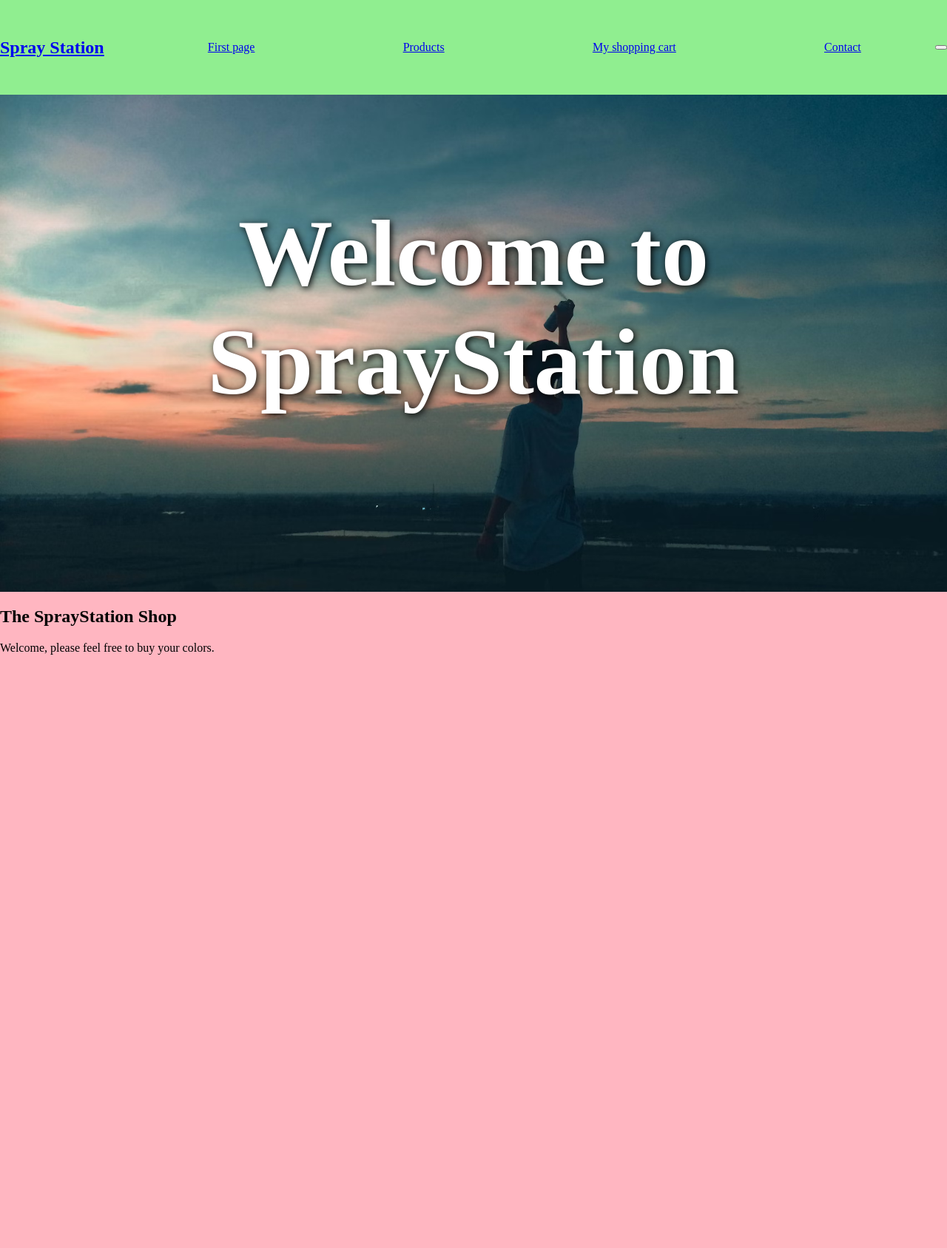
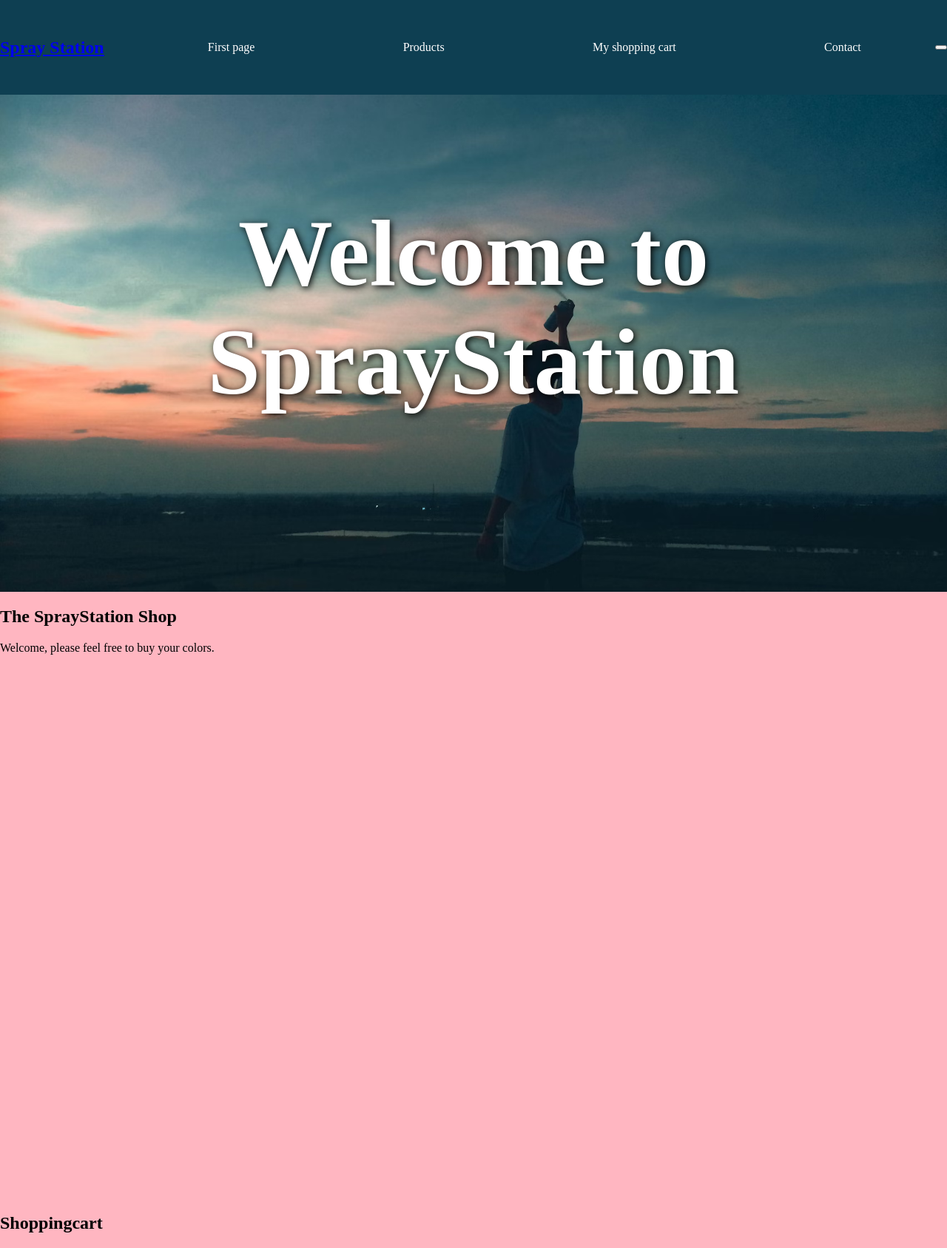
Before and after one commit to Marcusey/FED23D-Munkshop, a website built with Vite: page index.html in a window 1280 px wide. Shown: the whole page at 74% size. Before the commit the page ends 1620 px from the top, so only its background shows below. Built offline with nearby package versions, Linux system fonts and the light colour scheme.

Commit message:
:construction: navbar fix

```diff
--- a/index.html
+++ b/index.html
@@ -42,6 +42,9 @@
           </div>
           <div id="sprayCansForSale" class="sprayCans-for-sale"></div>
         </section>
+        <section class="cart-section" id="cartSection">
+          <h1>Shoppingcart</h1>
+        </section>
 <!-- Lägga in en knapp vid köp, eventuellt "PAY N' SPRAY" text. -->
     </main>
     <script type="module" src="/main.js"></script>
--- a/styles/_mobile.scss
+++ b/styles/_mobile.scss
@@ -25,6 +25,7 @@
 
                         .menu-object {
                             padding: 0 10px;
+
                         }
                     }
                 }
--- a/styles/style.scss
+++ b/styles/style.scss
@@ -18,7 +18,7 @@ body {
 
     header {
         nav {
-            background-color: lightgreen;
+            background-color: rgb(14, 63, 82);
             width: 100%;
             height: 8rem;
             display: flex;
@@ -33,14 +33,19 @@ body {
                 justify-content: center;
 
                 .menu-container {
+                    color: white;
                     list-style: none;
                     display: flex;
                     flex-direction: row;
                     justify-content: space-around;
                     width: 100%;
 
+
                     .menu-object {
                         padding: 0 10px;
+                        text-decoration: none;
+                        color: white;
+                        }
                     }
                 }
             }
@@ -87,7 +92,6 @@ body {
             height: auto;
           }
     }
-}
 
 .welcome-title {
     font-size: 8rem;
@@ -95,3 +99,7 @@ body {
     text-shadow: 2px 2px 10px rgba(0, 0, 0, 100);
     z-index: 1;
 }
+
+.menu-object a:visited {
+    text-decoration: none;
+}
```
Also changed, not shown: styles/style.css, 1 other file.
